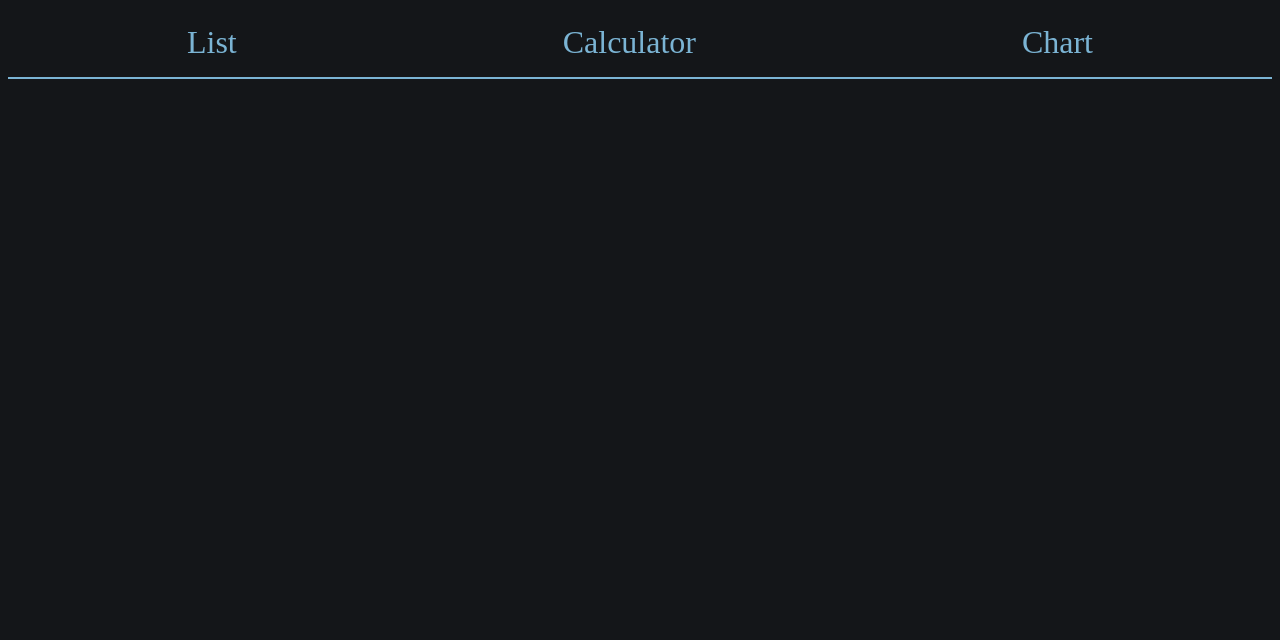
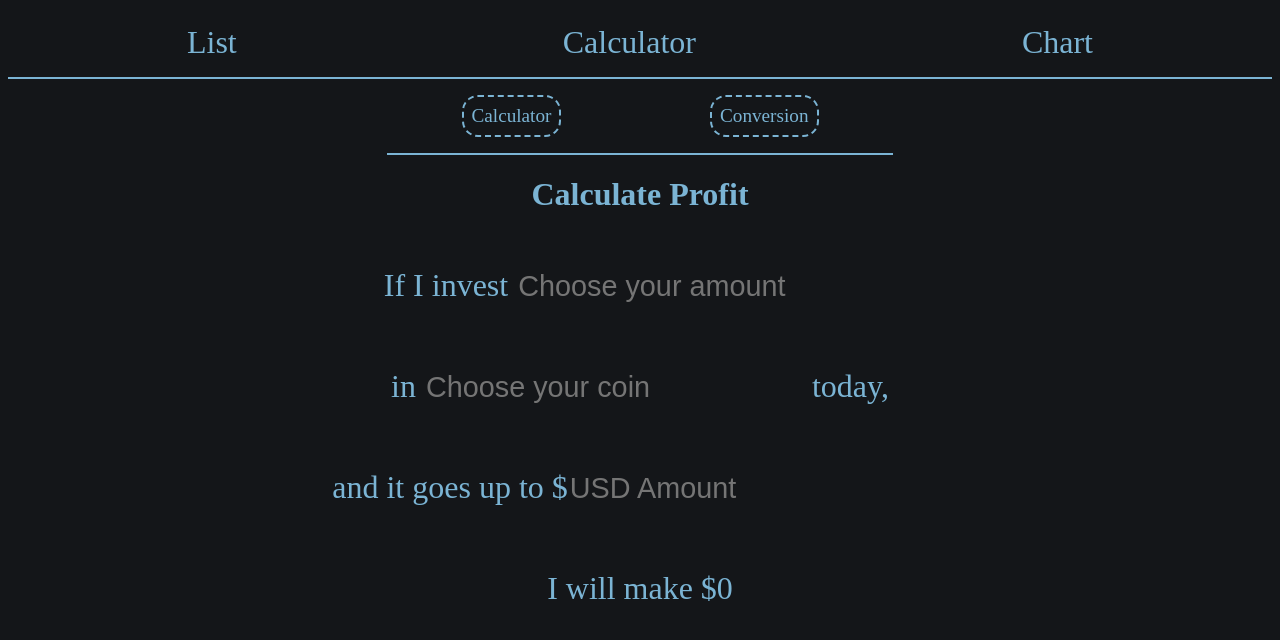
Before and after one commit to AdamPayne238/crypto-FE, a React (Create React App) app in the folder crypto-app/: page /calc/coin-calculator in a window 1280 px wide. Shown: the top 640 px of the page. Built offline with nearby package versions, Linux system fonts and the light colour scheme; no server answers.

Commit message:
finishing up CoinCalculator.js styling

```diff
--- a/crypto-app/src/App.js
+++ b/crypto-app/src/App.js
@@ -23,7 +23,7 @@ function App() {
 
           <NavBar />
           <Route exact path="/" component={CryptoList} />
-          <Route exact path="/calc" component={CryptoCalc} />
+          <Route path="/calc" component={CryptoCalc} />
           <Route exact path="/chart" component={CryptoChart} />
 
         </CoinDataProvider>
--- a/crypto-app/src/components/CryptoCalculators/CryptoCalc.js
+++ b/crypto-app/src/components/CryptoCalculators/CryptoCalc.js
@@ -1,9 +1,11 @@
 import React, { useEffect, useState } from 'react'
 import CoinCalculator from "./subs/CoinCalculator"
 import CoinConversion from "./subs/CoinConversion"
-import EthereumCalculator from "./subs/EthereumCalculator"
-import SatoshiCalculator from "./subs/SatoshiCalculator"
+// import EthereumCalculator from "./subs/EthereumCalculator"
+// import SatoshiCalculator from "./subs/SatoshiCalculator"
 import axios from 'axios'
+import { Route, Link } from 'react-router-dom'
+
 
 
 const CryptoCalc = () => {
@@ -23,11 +25,15 @@ const CryptoCalc = () => {
 
     return(
         <div>
-            <h1>Coin Calcs</h1>
-            <CoinCalculator coinData={coinData} setCoinData={setCoinData} />
-            <CoinConversion coinData={coinData} setCoinData={setCoinData} />
-            <EthereumCalculator coinData={coinData} setCoinData={setCoinData} />
-            <SatoshiCalculator coinData={coinData} setCoinData={setCoinData} />
+
+
+            <div className="calc-nav">
+            <Link to="/calc/coin-calculator">Calculator</Link>
+            <Link to="/calc/coin-conversion">Conversion</Link>
+            </div>
+            <Route  path="/calc/coin-calculator" component={CoinCalculator} />
+            <Route  path="/calc/coin-conversion" component={CoinConversion} />
+
         </div>
     )
 
--- a/crypto-app/src/components/CryptoCalculators/subs/Calc.scss
+++ b/crypto-app/src/components/CryptoCalculators/subs/Calc.scss
@@ -0,0 +1,56 @@
+
+// NAVBAR
+.calc-nav{
+
+    border-bottom: 2px solid #7BB4D4;
+    padding: 1rem 0 1rem 0;
+    display: flex;
+    width: 40%;
+    justify-content: space-around;
+    margin: auto;
+    a{
+        border: 2px dashed #7BB4D4;
+        border-radius: 1rem;
+        padding: 0.5rem;
+        font-size: 1.2rem;
+        text-decoration: none;
+        color: #7BB4D4;
+        &:hover{
+            border: 2px solid #7BB4D4;
+        }
+    }
+}
+
+// COIN CALCULATOR JS
+.coin-calculator-container{
+
+    display: flex;
+    flex-direction: column;
+    flex-wrap: wrap;
+
+    h1{
+        text-align: center;
+        color: #7BB4D4;
+    }
+
+    p{
+        font-size: 2rem;
+        text-align: center;
+        color: #7BB4D4;
+    }
+
+    input{
+
+        background: #141619;
+        font-size: 1.8rem;
+        border: none;
+        outline: none;
+        color: #7BB4D4;
+    }
+
+}
+
+
+.coin-conversion-container{
+    background: blue;
+}
--- a/crypto-app/src/components/CryptoCalculators/subs/CoinCalculator.js
+++ b/crypto-app/src/components/CryptoCalculators/subs/CoinCalculator.js
@@ -1,23 +1,31 @@
 import React, { useState } from 'react'
+
+import './Calc.scss'
 
 
 const CoinCalculator = (props) => {
 
     const [ profit, setProfit ] = useState(0)
 
-    // Coin Calculator
-    // If I invest (investment) in (cryptoCoin) today (todaysPrice) and it goes up to (X variable price)
-    // It would be worth (potentialPriceCalculation)
     return(
-        <div>
-            <h1>CoinCalculator</h1>
-            <p>If I invest
-                <input type="text" placeholder="Choose your amount" name="Crypto" />
-                in <input type="text" placeholder="Choose your coin" name="Crypto" />
-                today and it goes up to
-                <input type="text" placeholder="USD Amount" name="Crypto" />
-                I will make ${profit}
-            </p>
+        <div className="coin-calculator-container">
+            <h1>Calculate Profit</h1>
+
+            <div>
+                <p>If I invest <input type="text" placeholder="Choose your amount" name="Crypto" /></p>
+            </div>
+
+            <div>
+                <p>in <input type="text" placeholder="Choose your coin" name="Crypto" /> today, </p>
+            </div>
+
+            <div>
+                <p>and it goes up to $<input type="text" placeholder="USD Amount" name="Crypto" /></p>
+            </div>
+
+            <div>
+                <p>I will make ${profit}</p>
+            </div>
 
 
         </div>
--- a/crypto-app/src/components/CryptoCalculators/subs/CoinConversion.js
+++ b/crypto-app/src/components/CryptoCalculators/subs/CoinConversion.js
@@ -1,11 +1,18 @@
-import React from 'react'
+import React, { useState } from 'react'
+
+import './Calc.scss'
+
 
 const CoinConversion = (props) => {
-    // Conver Coins
+
+    const [ usd, setUsd ] = useState(0)
 
     return(
-        <div>
-            <h1>CoinConversion</h1>
+        <div className="coin-conversion-container">
+            <h1>Crypto to USD</h1>
+            <input type="text" placeholder="Choose your coin" name="Crypto" />
+            <input type="text" placeholder="Choose your amount" name="Crypto" />
+            <p>USD: ${usd}</p>
         </div>
     )
 }
```
